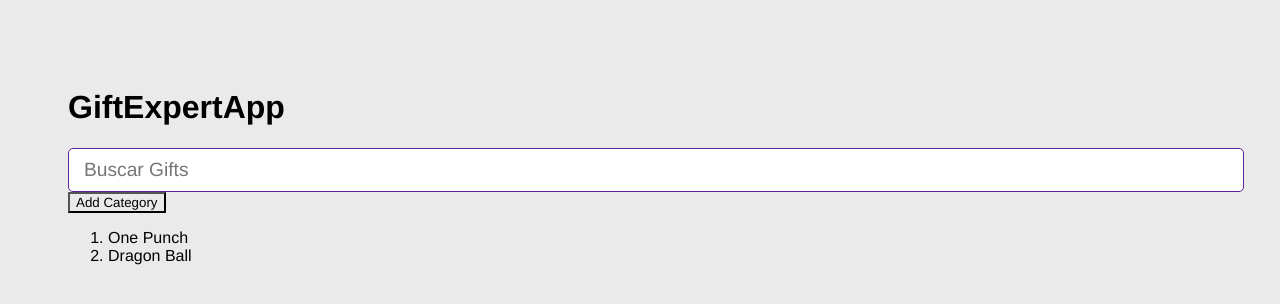
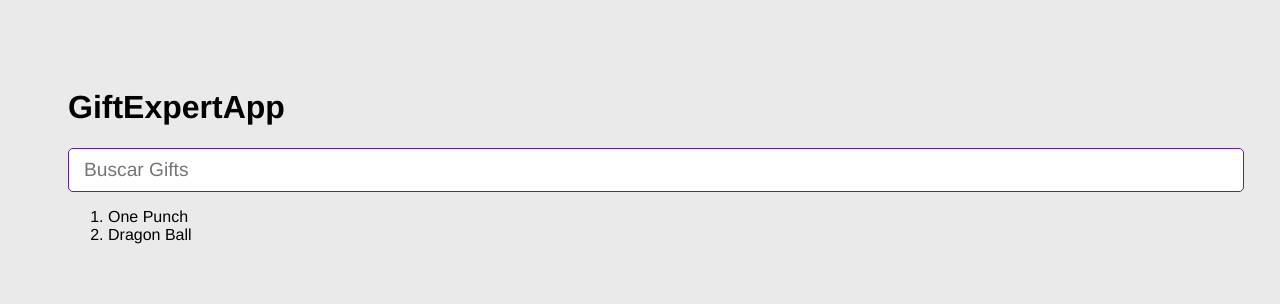
Before and after one commit to jhonnycgarcia/dev-talles-react-gift-expert-app, a React (Vite) app: page / in a window 1280 px wide. Shown: the top 304 px of the page. Built offline with nearby package versions, Linux system fonts and the light colour scheme.

Commit message:
Emitir un evento al padre

```diff
--- a/src/GiftExpertApp.jsx
+++ b/src/GiftExpertApp.jsx
@@ -5,9 +5,8 @@ export const GiftExpertApp = () => {
 
   const [categories, setcategories] = useState(['One Punch', 'Dragon Ball'])
 
-  const onAddCategory = () => {
-    setcategories(['New Category', ...categories]);
-    // setcategories((prev) => [...prev, 'New Category']);
+  const onAddCategory = (category) => {
+    setcategories([category, ...categories]);
   }
 
   return (
@@ -16,16 +15,15 @@ export const GiftExpertApp = () => {
         <h1>GiftExpertApp</h1>
 
         {/* Input */}
-        <AddCategory setCategories={setcategories} />
+        <AddCategory onNewCategory={onAddCategory} />
 
         {/* Listado de Gifts */}
-        <button onClick={onAddCategory}>Add Category</button>
         <ol>
+          {/* Gift item */}
           { categories.map((category, index) => {
             return (<li key={index}>{category}</li>)
           })}
         </ol>
-          {/* Gift item */}
     </>
   )
 }
--- a/src/components/AddCategory.jsx
+++ b/src/components/AddCategory.jsx
@@ -2,7 +2,7 @@ import PropTypes from 'prop-types';
 
 import { useState } from "react"
 
-export const AddCategory = ({ setCategories }) => {
+export const AddCategory = ({ onNewCategory }) => {
 
     const [inputValue, setInputValue] = useState('');
 
@@ -12,8 +12,9 @@ export const AddCategory = ({ setCategories }) => {
 
     const onSubmit = (e) => {
         e.preventDefault();
-        if(inputValue.trim().length <= 1) { return; }
-        setCategories((prev) => [...prev, inputValue]);
+        const newValue = inputValue.trim();
+        if(newValue.length <= 1) { return; }
+        onNewCategory(newValue);
         setInputValue('');
     };
 
@@ -30,5 +31,5 @@ export const AddCategory = ({ setCategories }) => {
 }
 
 AddCategory.propTypes = {
-    setCategories: PropTypes.func.isRequired,
+    onNewCategory: PropTypes.func.isRequired,
 };
```
